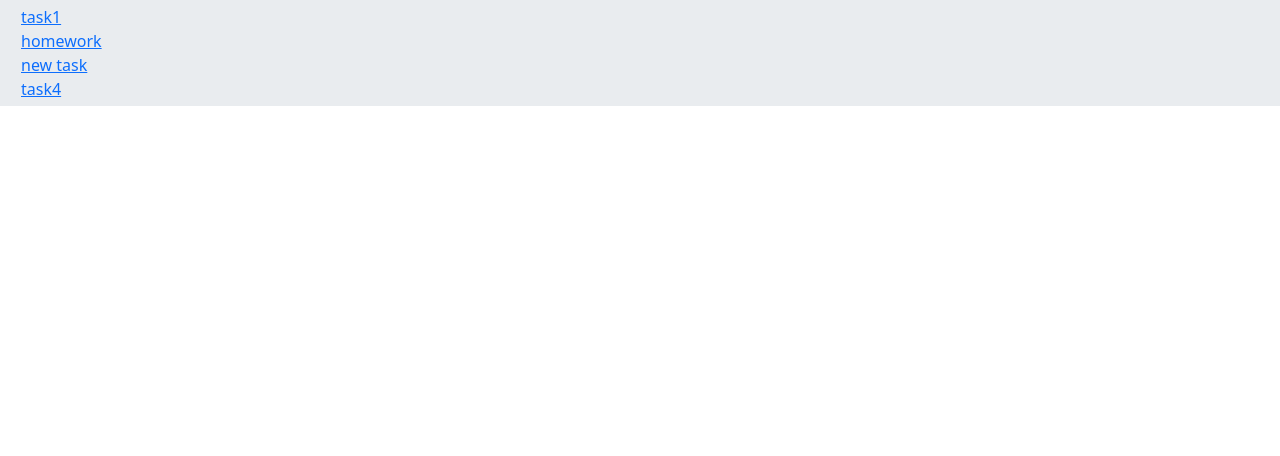
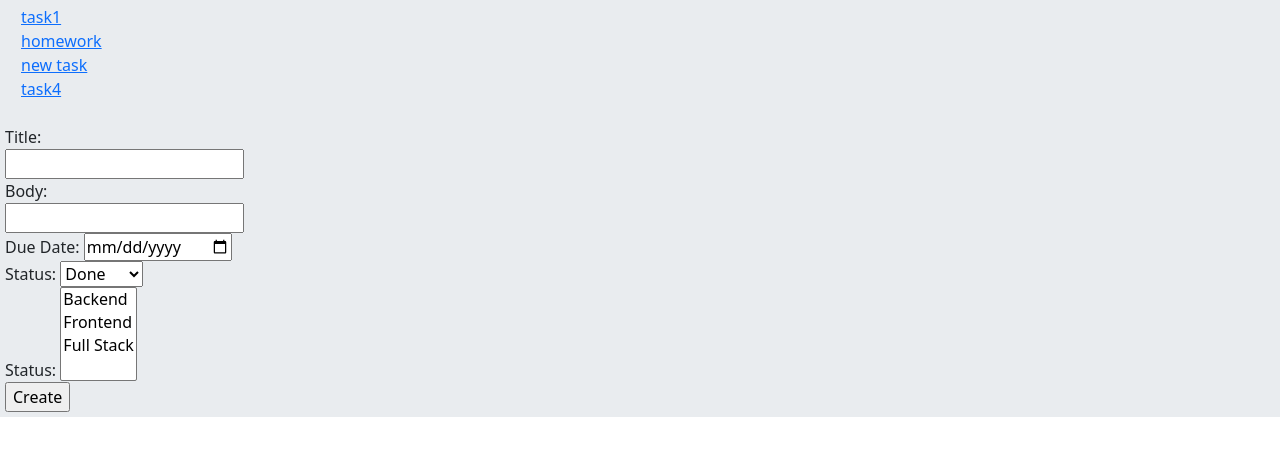
Before and after one commit to mohammadali127/CW20_Generic_Views, a Django app: page /tasks/ in a window 1280 px wide. Shown: the part 118-574 px from the top of the page. Run offline with Django 4.2, Linux system fonts and the light colour scheme; data comes from the database, SQL or seed files in the repository.

Commit message:
fixed_create task form

```diff
--- a/tasks/urls.py
+++ b/tasks/urls.py
@@ -3,6 +3,7 @@ from . import views
 
 urlpatterns = [
     path('tasks/', views.view_all_tasks, name='view_all_tasks'),
+    #path('tasks/add_task', views.add_task, name='add_task'),
     path('tasks/emergency/', views.view_all_emergency_tasks, name='view_all_emergency_tasks'),
     path('tasks/category/', views.view_all_tasks_by_category, name='view_all_tasks_by_category'),
     path('tasks/add_category/', views.add_category, name='add_category'),
--- a/tasks/views.py
+++ b/tasks/views.py
@@ -4,6 +4,9 @@ from django.contrib import messages
 from datetime import datetime, time
 
 def view_all_tasks_by_category(request):
+    if request.method == 'POST':
+        Task.objects.create(category_name=request.POST['add_a_category'])
+        messages.success(request, 'tag was added', 'success')
     cats = Category.objects.all()
     tasks = Task.objects.all()
     return render(request, 'view_all_tasks_category.html', {'cats': cats, 'tasks':tasks})
--- a/templates/view_all_tasks.html
+++ b/templates/view_all_tasks.html
@@ -9,5 +9,26 @@
             <a class="card-body" href="{% url 'view_individual_task' task.id %}">{{ task.title }}</a><br/>
         {% endfor %}
     </div>
-
+<form action="{% url 'view_all_tasks' %}" method="post" novalidate><br>
+    {% csrf_token %}
+  <label for="id">Title:</label><br>
+  <input type="text" id="id" name="title"><br>
+    <label for="id1">Body:</label><br>
+  <input type="text" id="id1" name="body"><br>
+    <label for="id3">Due Date:</label>
+  <input type="date" id="id3" name="due_date"><br>
+<label for="id4">Status:</label>
+  <select id="id4" name="status">
+    <option value=1>Done</option>
+    <option value=2>Doing</option>
+    <option value=3>Undone</option>
+  </select><br>
+    <label for="id5">Status:</label>
+  <select id="id5" name="tag" multiple>
+    <option value='Backend'>Backend</option>
+    <option value='Frontend'>Frontend</option>
+    <option value='Full Stack'>Full Stack</option>
+  </select><br>
+  <input type="submit"  value="Create">
+</form>
 {% endblock %}
```
Also changed, not shown: templates/view_all_tasks_category.html (+18 -2 lines).
